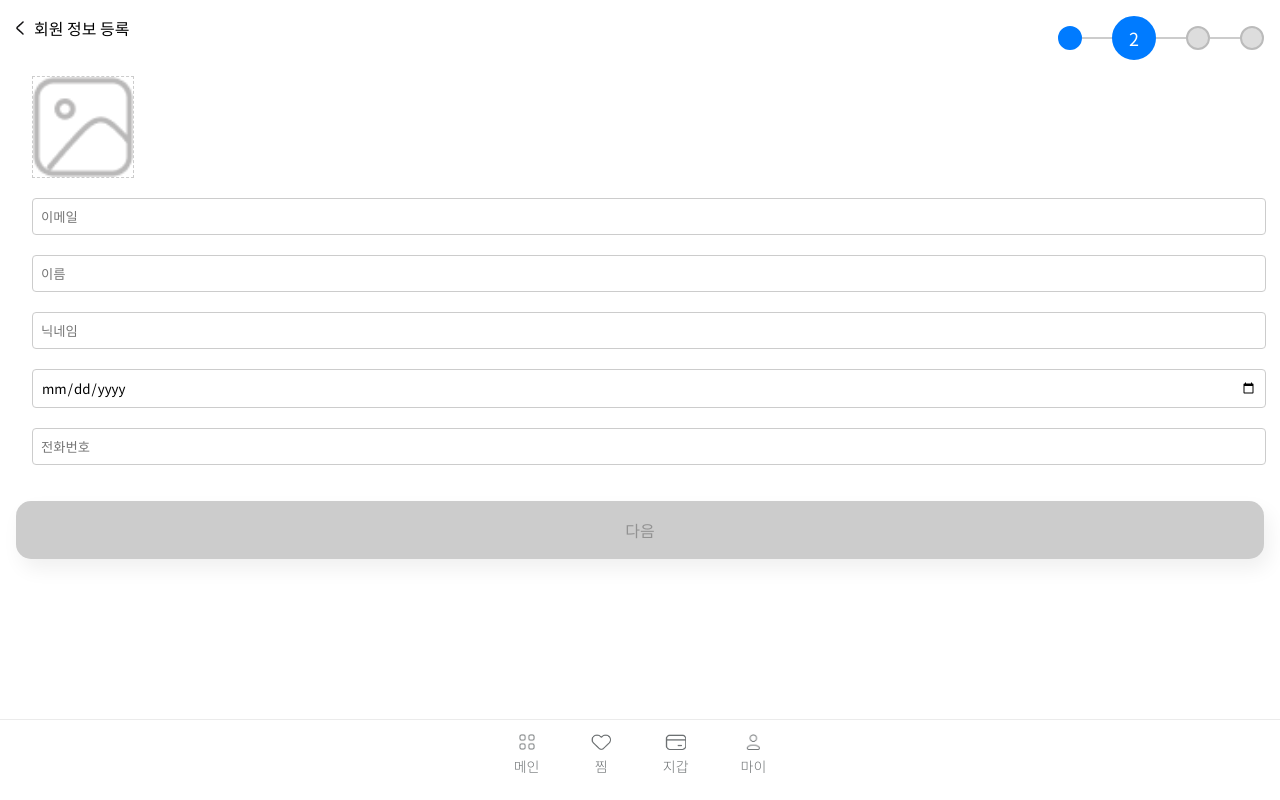
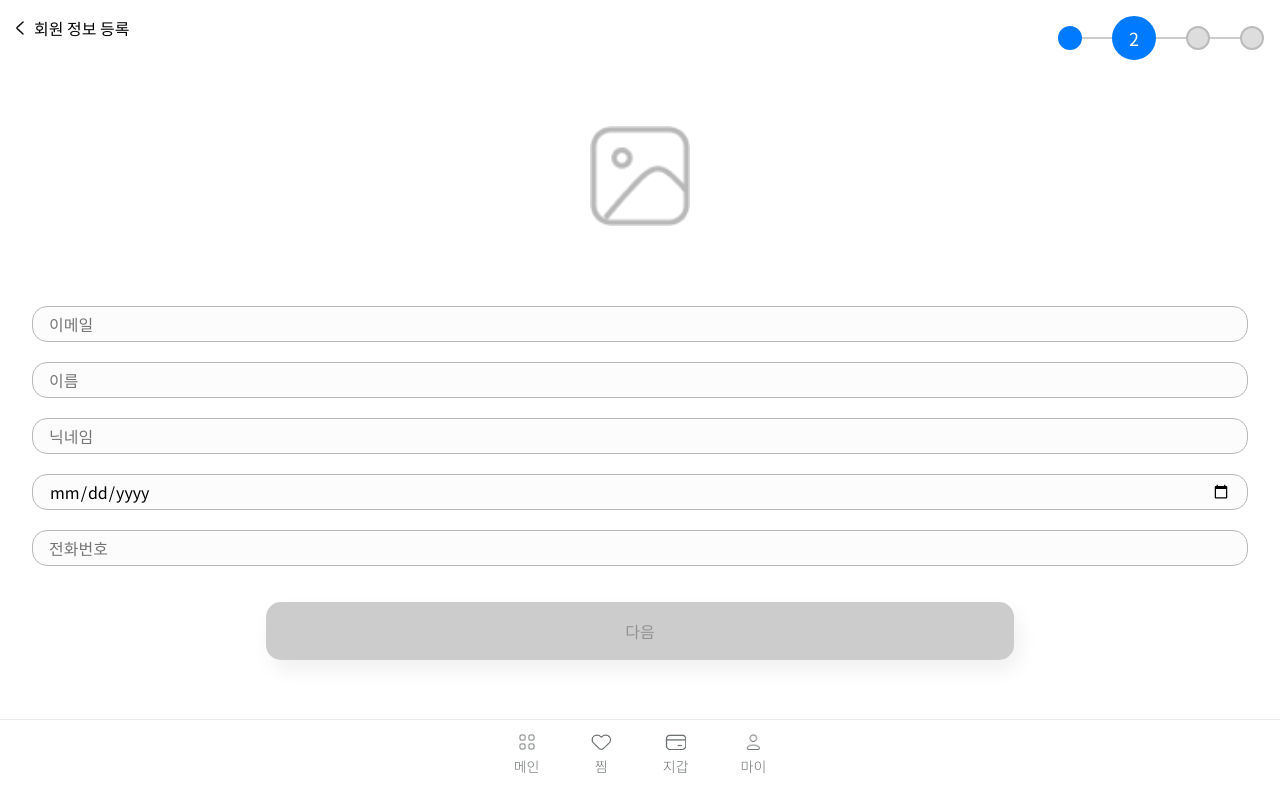
Before and after one commit to S0LStar/SOLStar, a React (Vite) app in the folder frontend/solstar/: page /signup/create in a window 1280 px wide. Built offline with nearby package versions, Linux system fonts and the light colour scheme.

Commit message:
Feat: 회원 정보 등록 페이지  구현

```diff
--- a/frontend/solstar/dev-dist/sw.js
+++ b/frontend/solstar/dev-dist/sw.js
@@ -82,7 +82,7 @@ define(['./workbox-b5f7729d'], (function (workbox) { 'use strict';
     "revision": "3ca0b8505b4bec776b69afdba2768812"
   }, {
     "url": "index.html",
-    "revision": "0.8c4p9r4ti1g"
+    "revision": "0.coj0g3bv8v"
   }], {});
   workbox.cleanupOutdatedCaches();
   workbox.registerRoute(new workbox.NavigationRoute(workbox.createHandlerBoundToURL("index.html"), {
--- a/frontend/solstar/src/components/login/LoginContainer.css
+++ b/frontend/solstar/src/components/login/LoginContainer.css
@@ -33,7 +33,7 @@
   width: 100%;
   height: 36px;
   border-radius: 15px;
-  border: 1.5px solid color-mix(in srgb, #6c7072 50%, white 50%);
+  border: 0.25px solid color-mix(in srgb, #6c7072 50%, white 50%);
   padding: 0 16px;
   background-color: #fcfcfc;
 }
--- a/frontend/solstar/src/components/signup/accountRegist/CreateAccount.css
+++ b/frontend/solstar/src/components/signup/accountRegist/CreateAccount.css
@@ -27,15 +27,29 @@
 }
 
 .create-form-field input {
-  width: 100%;
+  /* width: 100%;
   padding: 8px;
   border: 1px solid #ccc;
   border-radius: 4px;
   margin-bottom: 10px;
+  box-sizing: border-box; */
+  font-size: 16px;
+  width: 100%;
+  height: 36px;
+  border-radius: 15px;
+  border: 0.25px solid color-mix(in srgb, #6c7072 50%, white 50%);
+  padding: 0 16px;
+  background-color: #fcfcfc;
+  margin-bottom: 10px;
+  box-sizing: border-box;
 }
 
 .create-form-image {
   margin-bottom: 20px;
+  padding: 50px;
+  display: flex;
+  flex-direction: column;
+  align-items: center;
 }
 
 .create-image-preview {
@@ -44,19 +58,20 @@
   justify-content: center;
   width: 100px;
   height: 100px;
-  border: 1px dashed #ccc;
   cursor: pointer;
   margin-bottom: 10px;
+  border-radius: 20px;
 }
 
 .create-image-preview img {
   width: 100%;
   height: 100%;
   object-fit: cover;
+  border-radius: 20px;
 }
 
-.wide-button {
-  width: 100%;
+.create-container .wide-button {
+  width: 60%;
 }
 
 .wide-button.inactive {
@@ -68,3 +83,9 @@
   background-color: #0046ff; /* Active button color */
   cursor: pointer;
 }
+
+.create-container .wide-button {
+  display: flex;
+  align-items: center;
+  justify-content: center;
+}
--- a/frontend/solstar/src/components/signup/accountRegist/CreateAccount.jsx
+++ b/frontend/solstar/src/components/signup/accountRegist/CreateAccount.jsx
@@ -147,7 +147,7 @@ function CreateAccount() {
           isActive={nextActive}
           onClick={() => {
             if (nextActive) {
-              navigate('/signup/regist');
+              navigate('/signup/regist', { state: { account } });
             }
           }}
         >
```
